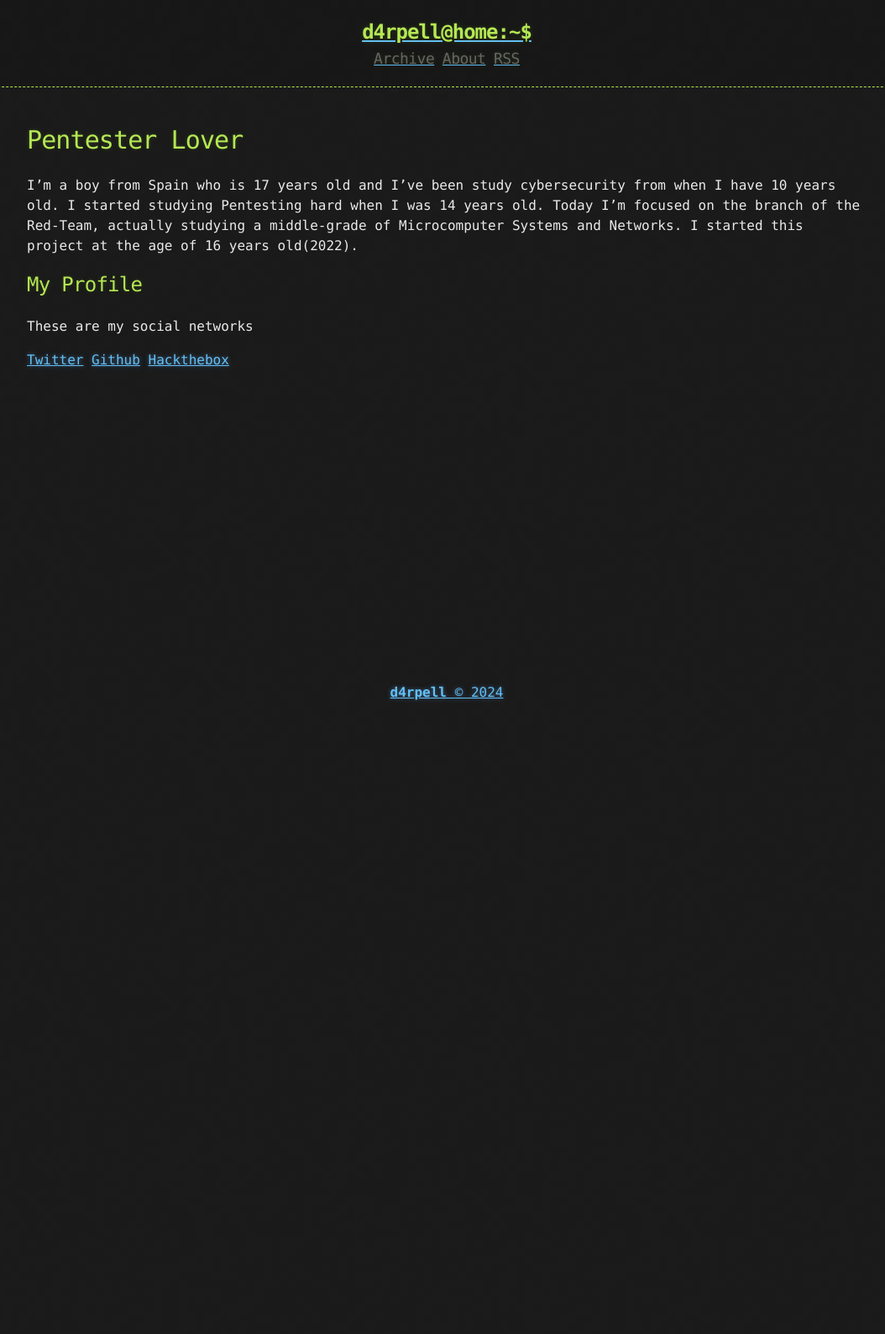
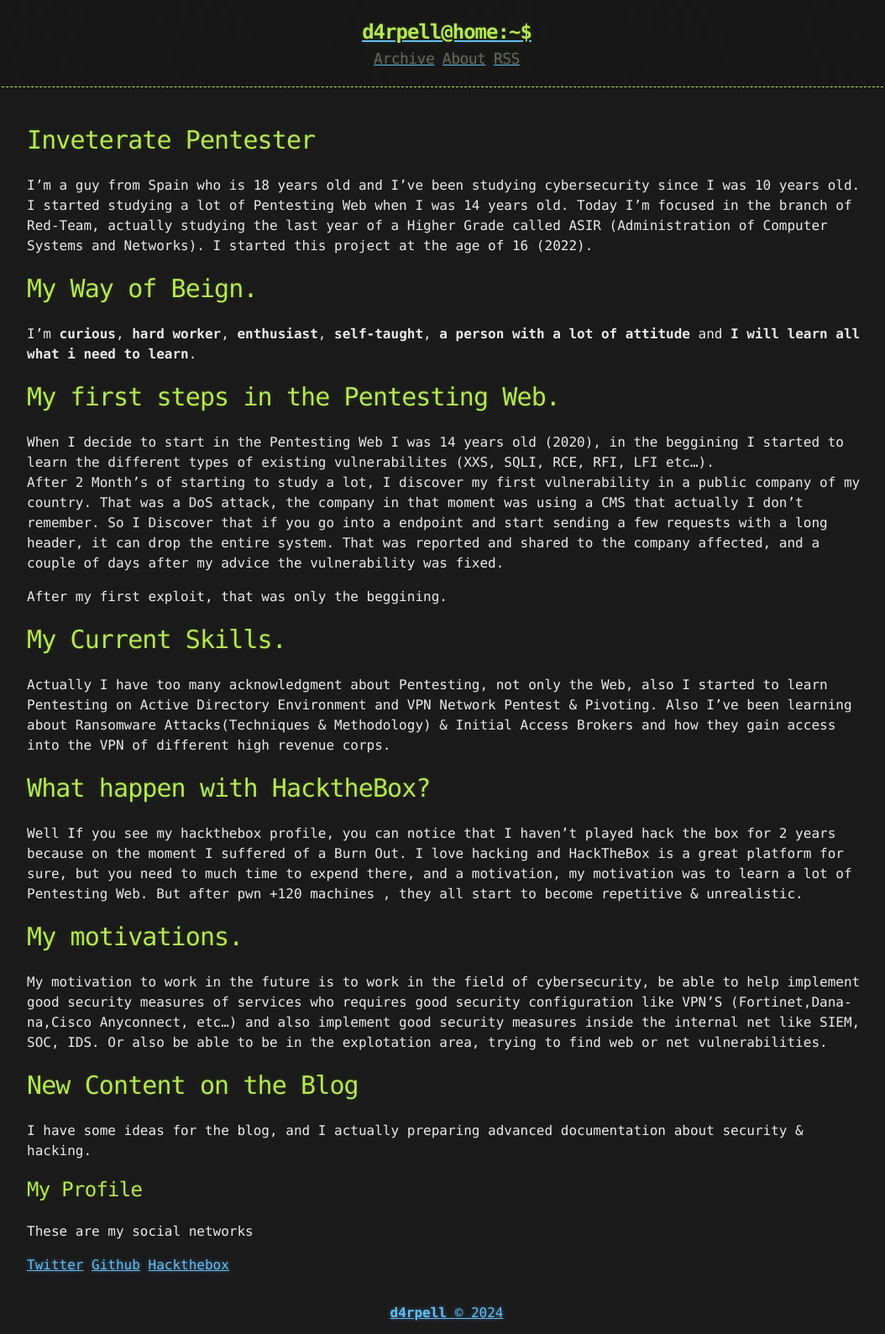
Before and after one commit to d4rpell/d4rpell.github.io, a Jekyll site: the page built from about.md, in a window 1280 px wide. Shown: the whole page at 84% size, without its empty margins (108-1162 px from the left). Built offline with Jekyll 4.4.1, drawn with Linux system fonts in a browser that asks for light colours; before the commit the page ends 900 px from its top, so only the background shows below that.

Commit message:
Update & Corrections.

```diff
--- a/about.md
+++ b/about.md
@@ -3,11 +3,33 @@ layout: page
 title: About
 ---
 
-# Pentester Lover
-I'm a boy from Spain who is 17 years old and I’ve been study cybersecurity from when I have 10 years old. I started studying Pentesting hard when I was 14 years old. Today I’m focused on the branch of the Red-Team, actually studying a middle-grade of Microcomputer Systems and Networks. I started this project at the age of 16 years old(2022).
+# Inveterate Pentester
+I'm a guy from Spain who is 18 years old and I’ve been studying cybersecurity since I was 10 years old. I started studying a lot of Pentesting Web when I was 14 years old. Today I’m focused in the branch of Red-Team, actually studying the last year of a Higher Grade called ASIR (Administration of Computer Systems and Networks). I started this project at the age of 16 (2022).
+
+# My Way of Beign.
+I'm **curious**, **hard worker**, **enthusiast**, **self-taught**, **a person with a lot of attitude** and **I will learn all what i need to learn**.
+
+# My first steps in the Pentesting Web.
+When I decide to start in the Pentesting Web I was 14 years old (2020), in the beggining I started to learn the different types of existing vulnerabilites (XXS, SQLI, RCE, RFI, LFI etc...).
+<br> After 2 Month's of starting to study a lot, I discover my first vulnerability in a public company of my country. That was a DoS attack, the company in that moment was using a CMS that actually I don't remember.
+So I Discover that if you go into a endpoint and start sending a few requests with a long header, it can drop the entire system. That was reported and shared to the company affected, and a couple of days after my advice the vulnerability was fixed.
+
+After my first exploit, that was only the beggining.
+
+# My Current Skills.
+Actually I have too many acknowledgment about Pentesting, not only the Web, also I started to learn Pentesting on Active Directory Environment and VPN Network Pentest & Pivoting. Also I've been learning about Ransomware Attacks(Techniques & Methodology) & Initial Access Brokers and how they gain access into the VPN of different high revenue corps.
+
+# What happen with HacktheBox?
+Well If you see my hackthebox profile, you can notice that I haven't played hack the box for 2 years because on the moment I suffered of a Burn Out.
+I love hacking and HackTheBox is a great platform for sure, but you need to much time to expend there, and a motivation, my motivation was to learn a lot of Pentesting Web. But after pwn +120 machines , they all start to become repetitive & unrealistic.
+
+# My motivations.
+My motivation to work in the future is to work in the field of cybersecurity, be able to help implement good security measures of services who requires good security configuration like VPN'S (Fortinet,Dana-na,Cisco Anyconnect, etc...) and also implement good security measures inside the internal net like SIEM, SOC, IDS. Or also be able to be in the explotation area, trying to find web or net vulnerabilities.
+
+# New Content on the Blog
+I have some ideas for the blog, and I actually preparing advanced documentation about security & hacking.
 
 ## My Profile
-
 These are my social networks
 
 [Twitter](https://twitter.com/d4rpell)
```
